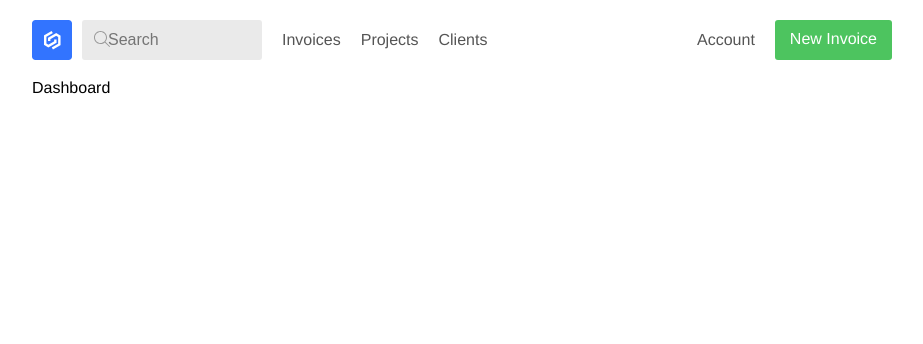
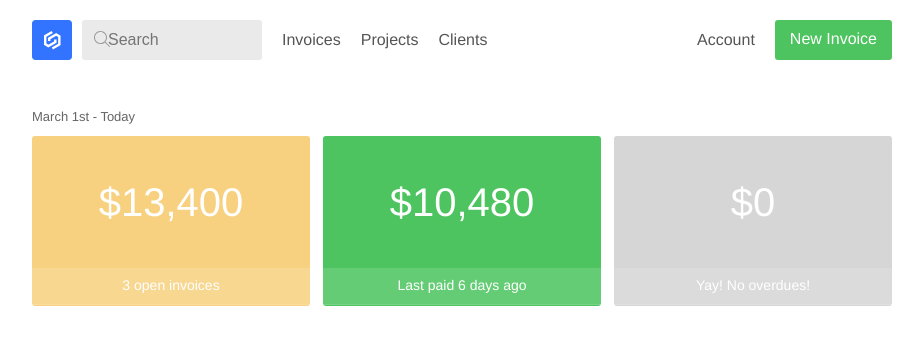
Before and after one commit to srinidhisripathi/envoise-test, a plain HTML site: page index.html in a window 1280 px wide. Shown: the whole page, without its empty margins (178-1101 px from the left). Drawn offline with Linux system fonts and the light colour scheme.

Commit message:
added dashboard

```diff
--- a/assets/css/styles.css
+++ b/assets/css/styles.css
@@ -73,3 +73,56 @@ body {
             color: #555555;
             text-decoration: none;
          }
+
+.dashboard {
+  padding-top: 30px;
+}
+
+.date {
+  color: #656565;
+  font-size: 13px;
+}
+
+.tracker {
+  padding-top: 13px;
+}
+
+.tracker > li {
+  width: 278px;
+  height: 170px;
+  display: block;
+  float: left;
+  text-align: center;
+  line-height: 132px;
+  font-size: 40px;
+  margin-right: 13px;
+  border-radius: 3px;
+  color: #FFFFFF;
+}
+
+  .tracker > li:nth-child(3n) {
+    margin-right: 0;
+  }
+
+.pending {
+  background-color: #F7D17F;
+}
+
+.paid {
+  background-color: #4DC45F;
+}
+
+.overdue {
+  background-color: #D6D6D6;
+}
+
+.bottom {
+  background-color: rgba(255,255,255,0.13);
+  border-bottom: 1px solid rgba(255,255,255,0.13);
+  font-size: 14px;
+  height: 36px;
+  line-height: 34px;
+}
+.bottom > p {
+  opacity: 1;
+}
--- a/index.html
+++ b/index.html
@@ -34,7 +34,18 @@
    <!-- Dashboard -->
    <div class="dashboard">
       <div class="container">
-         Dashboard
+         <div class="date">March 1st - Today</div>
+         <ul class="tracker">
+           <li class="pending">$13,400
+            <div class="bottom">3 open invoices</div>
+          </li>
+           <li class="paid">$10,480
+             <div class="bottom">Last paid 6 days ago</div>
+           </li>
+           <li class="overdue">$0
+             <div class="bottom">Yay! No overdues!</div>
+           </li>
+         </ul>
       </div>
    </div>
 
```
